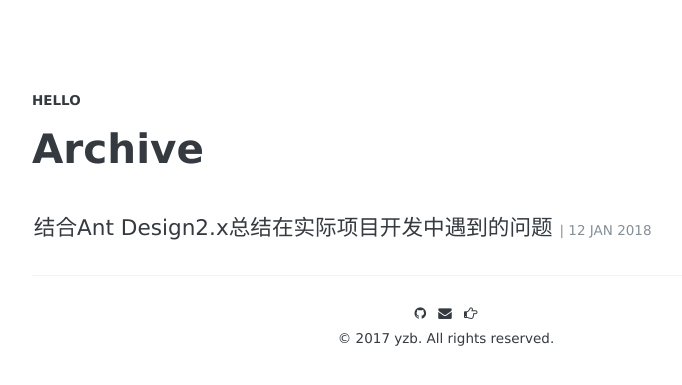
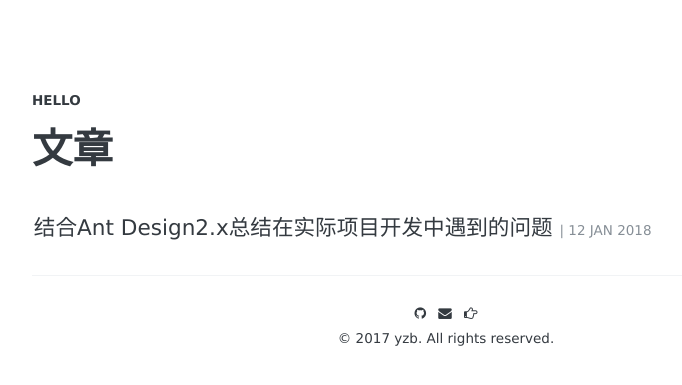
Before and after one commit to yzbaoo/yzbao.github.io, a Jekyll site: the page built from archive/index.html, in a window 1280 px wide. Shown: the top 385 px of the page, without its empty margins (194-876 px from the left). Built offline with Jekyll 4.4.1, drawn with Linux system fonts in a browser that asks for light colours; some web fonts are replaced.

Commit message:
no message

```diff
--- a/archive/index.html
+++ b/archive/index.html
@@ -1,6 +1,6 @@
 ---
 layout: page
-title: Archive
+title: 文章
 ---
 <div class="archive">
   <div class="archive-list">
--- a/tags/index.html
+++ b/tags/index.html
@@ -1,6 +1,6 @@
 ---
 layout: page
-title: Tags
+title: 标签
 permalink: /tags/
 ---
 
```
